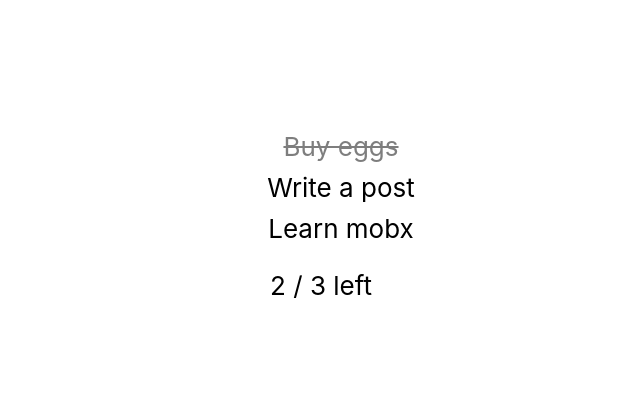
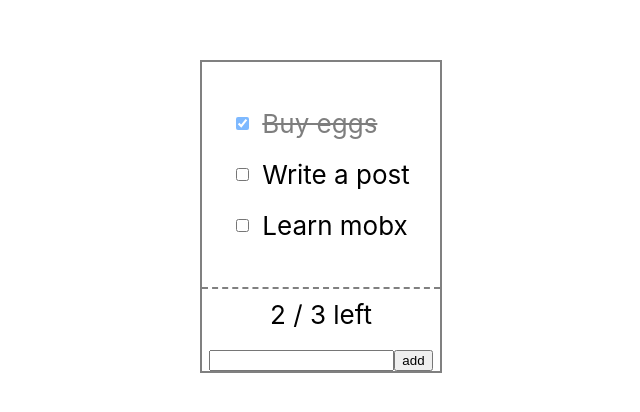
Before and after one commit to viktoriabakun/mobx-practice, a React (Create React App) app: page /todo in a window 1280 px wide. Shown: the part 184-596 px from the top of the page, without its empty margins (319-959 px from the left). Built offline with nearby package versions, Linux system fonts and the light colour scheme.

Commit message:
feat: add task

```diff
--- a/src/App.tsx
+++ b/src/App.tsx
@@ -1,6 +1,6 @@
 import React from 'react';
 import './App.css';
-import Todo from "./pages/todo";
+import TodoList from "./pages/todolist";
 import Counter from "./pages/counter";
 import {BrowserRouter, Route, Routes} from "react-router-dom";
 import Home from "./pages/home";
@@ -11,7 +11,7 @@ const App =  () => {
             <BrowserRouter>
                 <Routes>
                     <Route path="/" element={<Home />} />
-                    <Route path="/todo" element={<Todo />} />
+                    <Route path="/todo" element={<TodoList />} />
                     <Route path="/counter" element={<Counter />}/>
                 </Routes>
             </BrowserRouter>
--- /dev/null
+++ b/src/components/tasks-list/index.tsx
@@ -0,0 +1,28 @@
+import React, {FC} from 'react'
+import {ITask} from "../../interfaces/todolist";
+
+import "./styles.css"
+
+ interface ITasksList {
+    tasks: ITask[];
+    toggleTask: (index: number) => void;
+}
+
+const TasksList: FC<ITasksList> = ({ tasks, toggleTask }) =>
+    (
+        <ul className="list">
+            {tasks?.map(({id, text, completed}, index) => (
+
+                <li
+                    key={id}
+                    onClick={() => toggleTask(index)}
+                    className={`task ${completed && 'completed'}`}
+                >
+                    <input checked={completed} type="checkbox"/>
+                    <div>{text}</div>
+                </li>
+            ))}
+        </ul>
+    )
+
+export default TasksList
--- /dev/null
+++ b/src/components/tasks-list/styles.css
@@ -0,0 +1,22 @@
+.list {
+    list-style: none;
+    padding: 10px 20px;
+    display: flex;
+    flex-direction: column;
+    align-items: flex-start;
+}
+
+.task {
+    text-decoration: none;
+    margin: 10px;
+    opacity: 1;
+    cursor: pointer;
+    display: flex;
+    gap: 10px;
+    align-items: center;
+}
+
+.completed {
+    text-decoration: line-through;
+    opacity: 0.5;
+}
--- a/src/components/todolist/index.tsx
+++ /dev/null
@@ -1,40 +0,0 @@
-import React, {FC} from 'react'
-
-interface ITask {
-    id: number;
-    text: string;
-    completed: boolean;
-}
-
-interface ITodoList {
-    todos: ITask[];
-    toggleTodo: (index: number) => void;
-}
-
-const TodoList: FC<ITodoList> = ({ todos, toggleTodo }) =>
-    (
-        <ul
-            data-testid="todoList"
-            style={{listStyle: 'none'}}
-        >
-            {todos &&
-            todos.map((t, i) => (
-                <li
-                    onClick={() => toggleTodo(i)}
-                    style={{
-                        margin: 10,
-                        opacity: t.completed ? 0.5 : 1,
-                        cursor: 'pointer',
-                        textDecoration: t.completed
-                            ? 'line-through'
-                            : 'none'
-                    }}
-                    key={t.id}
-                >
-                    {t.text}
-                </li>
-            ))}
-        </ul>
-    )
-
-export default TodoList
--- /dev/null
+++ b/src/interfaces/todolist.ts
@@ -0,0 +1,5 @@
+export interface ITask {
+    id: string;
+    text: string;
+    completed: boolean;
+}
--- a/src/pages/todo/index.tsx
+++ /dev/null
@@ -1,20 +0,0 @@
-import React, {useContext} from 'react';
-import TodoStore from "../../stores/todo";
-import TodoList from "../../components/todolist";
-import {observer} from "mobx-react-lite";
-
-const Todo = observer(() => {
-    const store = useContext(TodoStore)
-
-    return (
-    <div>
-        <TodoList
-        todos={store.todos}
-        toggleTodo={store.toggleTodo}
-        />
-        <p>{store.remainingTodos} / {store.todos.length} left</p>
-    </div>
-    );
-});
-
-export default Todo;
--- /dev/null
+++ b/src/pages/todolist/index.tsx
@@ -0,0 +1,36 @@
+import React, {ChangeEvent, useContext, useState} from 'react';
+import TodoStore from "../../stores/todo";
+import TasksList from "../../components/tasks-list";
+import {observer} from "mobx-react-lite";
+import { nanoid } from 'nanoid'
+
+import "./styles.css"
+import {ITask} from "../../interfaces/todolist";
+
+const initTask: ITask = {id: "", text: "", completed: false};
+
+const TodoList = observer(() => {
+    const [newTask, setNewTask] = useState(initTask);
+
+    const {tasks, toggleTodo, remainingTodos, addTask} = useContext(TodoStore);
+
+    return (
+    <div className="todoContainer">
+        <TasksList
+        tasks={tasks}
+        toggleTask={toggleTodo}
+        />
+
+        <p className="remaining">{remainingTodos} / {tasks.length} left</p>
+        <input value={newTask.text} onChange={(e: ChangeEvent<HTMLInputElement>) =>
+            setNewTask({...newTask, text: e.target.value})} type="text"/>
+        <button onClick={() => {
+            addTask({...newTask, id: nanoid()});
+            setNewTask(initTask);
+        }
+        }>add</button>
+    </div>
+    );
+});
+
+export default TodoList;
--- /dev/null
+++ b/src/pages/todolist/styles.css
@@ -0,0 +1,9 @@
+.todoContainer {
+    border: 2px solid gray;
+}
+
+.remaining {
+    border-top: 2px dashed gray;
+    padding: 10px 20px;
+    margin: 0;
+}
--- a/src/stores/todo.ts
+++ b/src/stores/todo.ts
@@ -1,21 +1,26 @@
-import { createContext } from 'react'
-import { observable, computed } from 'mobx'
+import {createContext} from 'react'
+import {computed, observable} from 'mobx'
+import {ITask} from "../interfaces/todolist";
 
-export class Todos {
-    @observable todos = [
-        { id: 1, text: 'Buy eggs', completed: true },
-        { id: 2, text: 'Write a post', completed: false },
-        { id: 3, text: 'Learn mobx', completed: false }
+export class Tasks {
+    @observable tasks: ITask[] = [
+        { id: '1', text: 'Buy eggs', completed: true },
+        { id: '2', text: 'Write a post', completed: false },
+        { id: '3', text: 'Learn mobx', completed: false }
     ]
 
-    @computed  get remainingTodos() {
-        return this.todos.filter(t => !t.completed).length
+    @computed get remainingTodos() {
+        return this.tasks.filter(t => !t.completed).length
     }
 
     toggleTodo = (index: number) => {
-        this.todos[index].completed = !this.todos[index]
+        this.tasks[index].completed = !this.tasks[index]
             .completed
+    }
+
+    addTask = (task: ITask) => {
+        this.tasks = [...this.tasks, task]
     }
 }
 
-export default createContext(new Todos())
+export default createContext(new Tasks())
```
